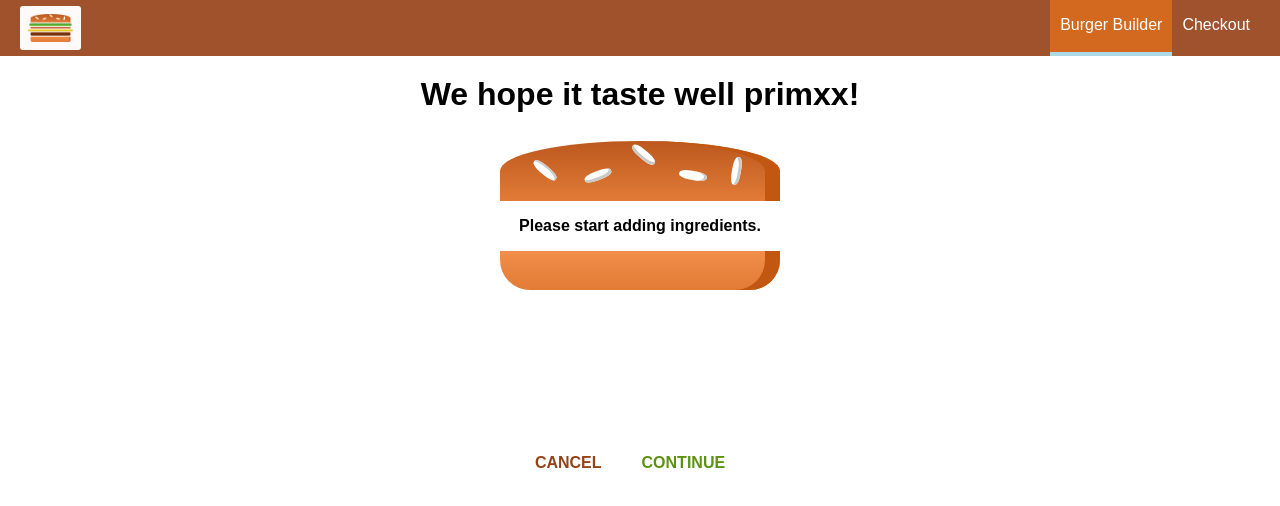
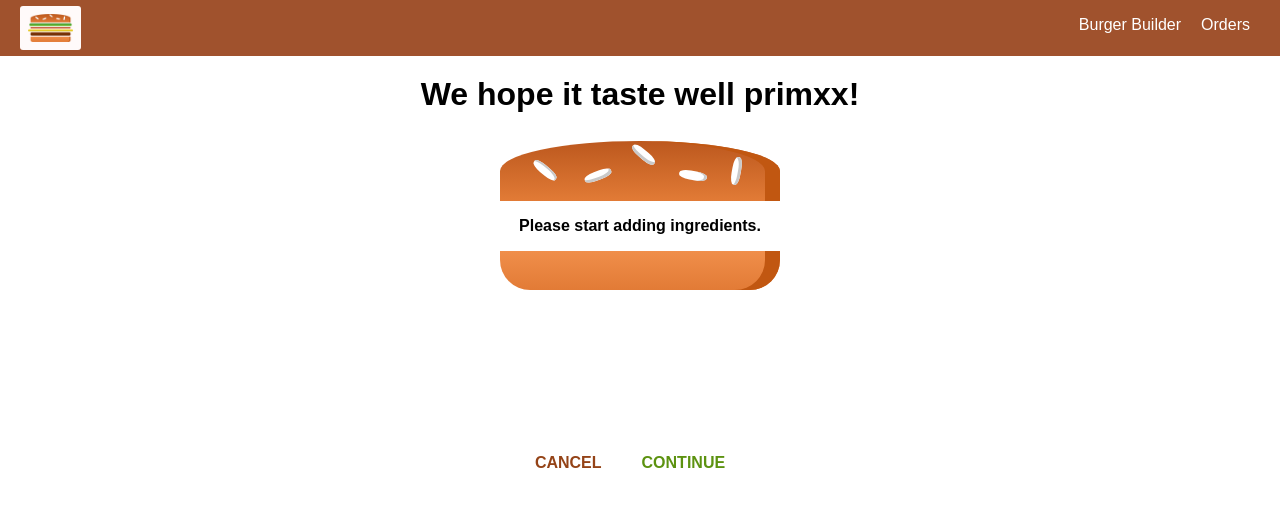
Before and after one commit to ediaz13/my-burguer-app, a React (Create React App) app: page /checkout in a window 1280 px wide. Shown: the top 506 px of the page. Built offline with nearby package versions, Linux system fonts and the light colour scheme; a web font is replaced by a local one.

Commit message:
229. Implementing Navigation Links

```diff
--- a/src/components/Navigation/NavigationItems/NavigationItem/NavigationItem.js
+++ b/src/components/Navigation/NavigationItems/NavigationItem/NavigationItem.js
@@ -1,12 +1,15 @@
 import React from 'react';
+
+import { NavLink } from 'react-router-dom';
 
 import classes from './NavigationItem.module.css';
 
 const navigationItem = (props) => (
         <li className={classes.NavigationItem}>
-            <a
-                href={props.link}
-                className={props.active ? classes.active: null}>{props.children}</a>
+            <NavLink
+                to={props.link}
+                exact
+                activeClassName={classes.active}>{props.children}</NavLink>
         </li>
 );
 
--- a/src/components/Navigation/NavigationItems/NavigationItems.js
+++ b/src/components/Navigation/NavigationItems/NavigationItems.js
@@ -5,8 +5,8 @@ import NavigationItem from './NavigationItem/NavigationItem';
 
 const navigationItems = () => (
     <ul className={classes.NavigationItems}>
-        <NavigationItem link="/" active>Burger Builder</NavigationItem>
-        <NavigationItem link="/">Checkout</NavigationItem>
+        <NavigationItem link="/" >Burger Builder</NavigationItem>
+        <NavigationItem link="/orders">Orders</NavigationItem>
     </ul>
 );
 
--- a/src/components/Order/Order.module.css
+++ b/src/components/Order/Order.module.css
@@ -1,5 +1,5 @@
 .Order {
-    width: 100%;
+    width: 80%;
     border: 1px solid #eee;
     box-shadow: 0 2px 3px #ccc;
     padding: 10px;
```
